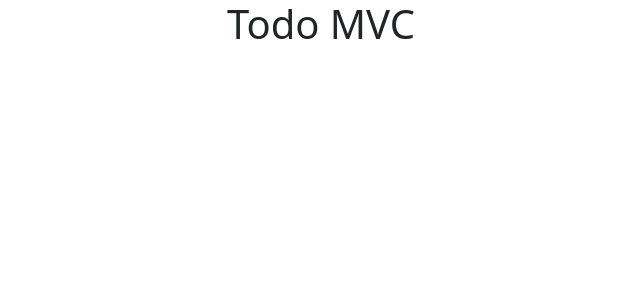
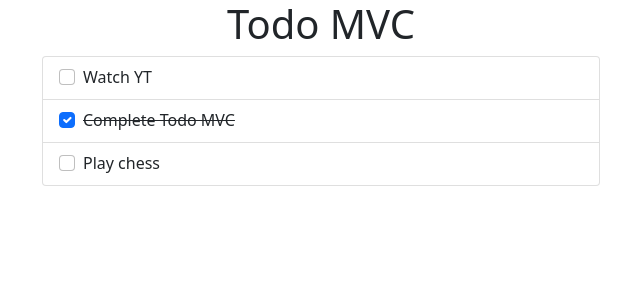
Before and after one commit to mlgmontage/todomvc-react, a React (Create React App) app: page / in a window 1280 px wide. Shown: the top 300 px of the page, without its empty margins (319-959 px from the left). Built offline with nearby package versions, Linux system fonts and the light colour scheme.

Commit message:
todo list

```diff
--- a/public/index.html
+++ b/public/index.html
@@ -3,7 +3,6 @@
   <head>
     <meta charset="utf-8" />
     <meta name="viewport" content="width=device-width, initial-scale=1" />
-    <link rel="manifest" href="%PUBLIC_URL%/manifest.json" />
     <!-- CSS only -->
     <link
       href="https://cdn.jsdelivr.net/npm/bootstrap@5.0.0-alpha3/dist/css/bootstrap.min.css"
--- a/src/App.js
+++ b/src/App.js
@@ -1,9 +1,12 @@
+import TodoList from "./components/todolist";
+
 function App() {
   return (
     <div className="container">
       <header>
         <h1 className="text-center">Todo MVC</h1>
       </header>
+      <TodoList />
     </div>
   );
 }
--- /dev/null
+++ b/src/components/todolist.js
@@ -0,0 +1,56 @@
+import { Component } from "react";
+
+class TodoList extends Component {
+  constructor(props) {
+    super(props);
+    this.complete = this.complete.bind(this);
+  }
+
+  complete(index) {
+    const todos = [...this.state.todos];
+    todos[index].isCompleted = !todos[index].isCompleted;
+    this.setState({
+      todos,
+    });
+  }
+
+  state = {
+    todos: [
+      { text: "Watch YT", isCompleted: false },
+      { text: "Complete Todo MVC", isCompleted: true },
+      { text: "Play chess", isCompleted: false },
+    ],
+  };
+
+  render() {
+    return (
+      <div className="list-group col-md-6 m-auto">
+        {this.state.todos.map((todo, ind) => (
+          <div className="list-group-item" key={ind}>
+            <div className="form-check">
+              <input
+                className="form-check-input"
+                onChange={() => this.complete(ind)}
+                checked={todo.isCompleted}
+                type="checkbox"
+                id={ind}
+              />
+              <label
+                htmlFor={ind}
+                className={
+                  todo.isCompleted
+                    ? "text-decoration-line-through form-check-label"
+                    : "form-check-label"
+                }
+              >
+                {todo.text}
+              </label>
+            </div>
+          </div>
+        ))}
+      </div>
+    );
+  }
+}
+
+export default TodoList;
```
